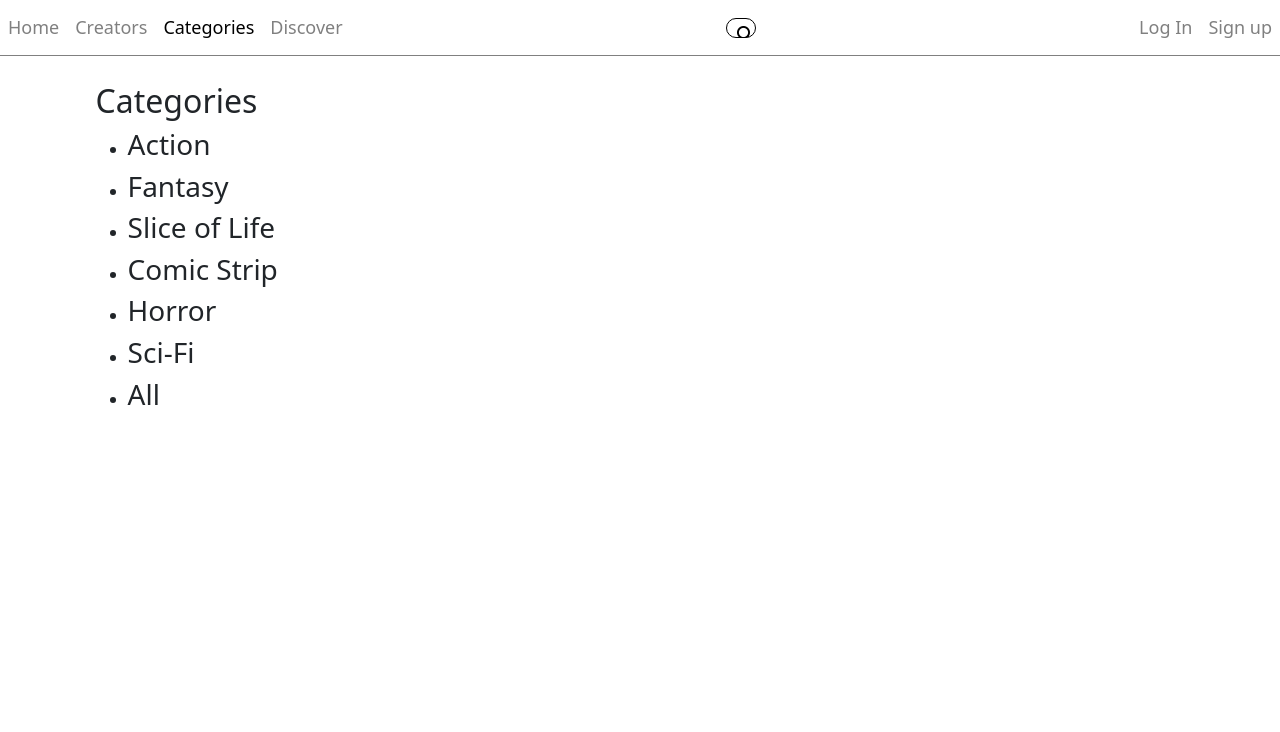
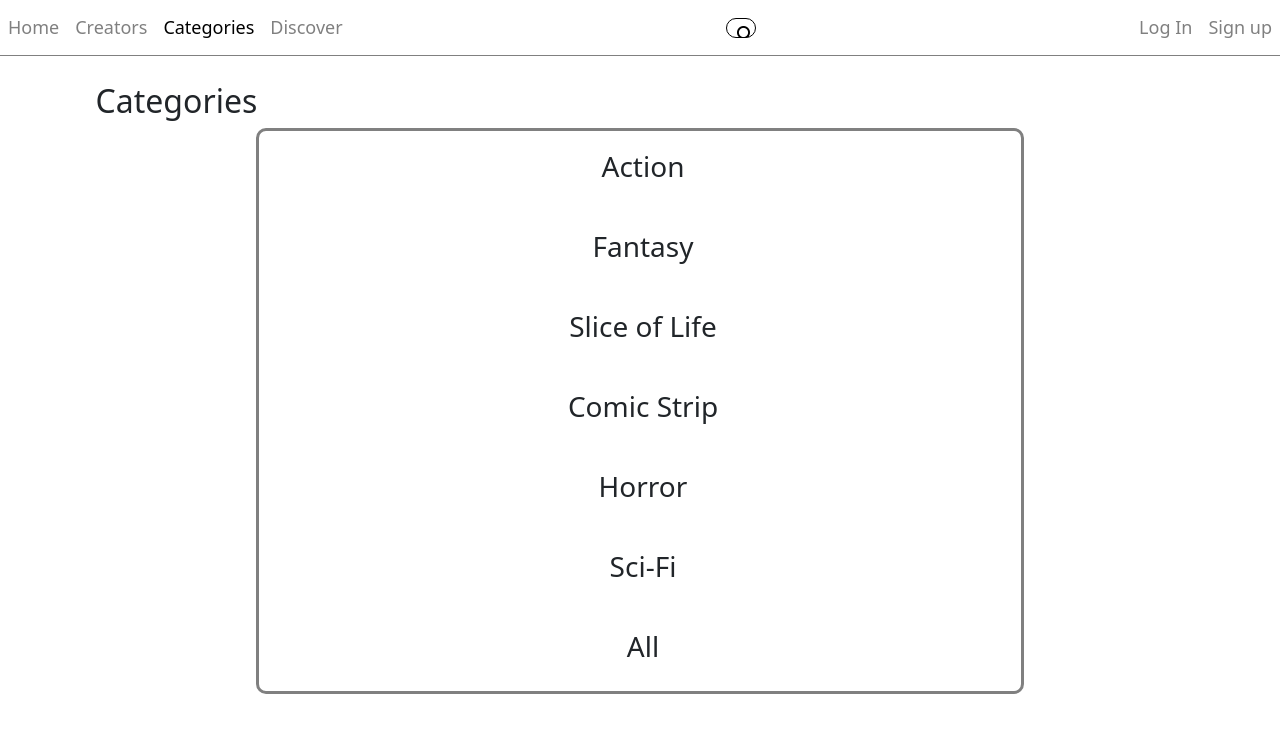
Before and after one commit to JuliCarracedo/comic-app-frontend, a React (Create React App) app: page /categories in a window 1280 px wide. Shown: the top 732 px of the page. Built offline with nearby package versions, Linux system fonts and the light colour scheme; the HTML template or start-up script is replaced by a standard one.

Commit message:
Add styles to big category selector

```diff
--- a/src/pages/Categories/BigCategorySelector.js
+++ b/src/pages/Categories/BigCategorySelector.js
@@ -1,5 +1,5 @@
 import React from "react";
-
+import '../../styles/big-selector.css'
 const BigCategorySelector = (props) => {
     const {categories, setCategory} = props
     const handleCategory = (e, cat) => {
--- /dev/null
+++ b/src/styles/big-selector.css
@@ -0,0 +1,24 @@
+.big-categories {
+    list-style: none;
+    width: 60vw;
+    padding: 0;
+    border: 3px solid gray;
+    border-radius: 10px;
+    margin-left: auto;
+    margin-right: auto;
+}
+
+.big-categories > li {
+    width: 60vw;
+    height: 10vh;
+    display: flex;
+    justify-content: center;
+    align-items: center;
+}
+
+
+.big-categories > li:hover {
+    background-color: gray;
+    padding: 1px;
+    text-align: center;
+}
```
